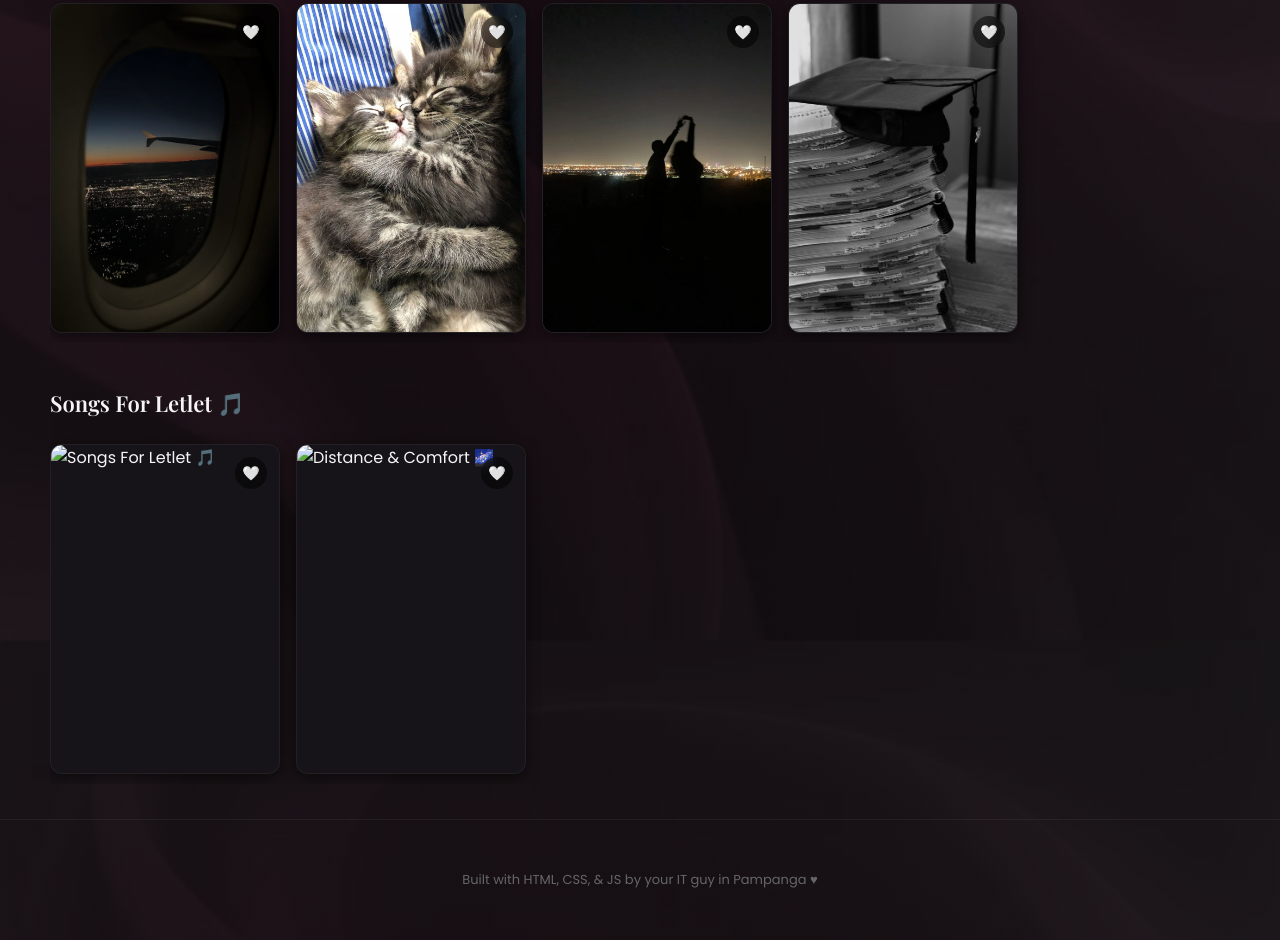
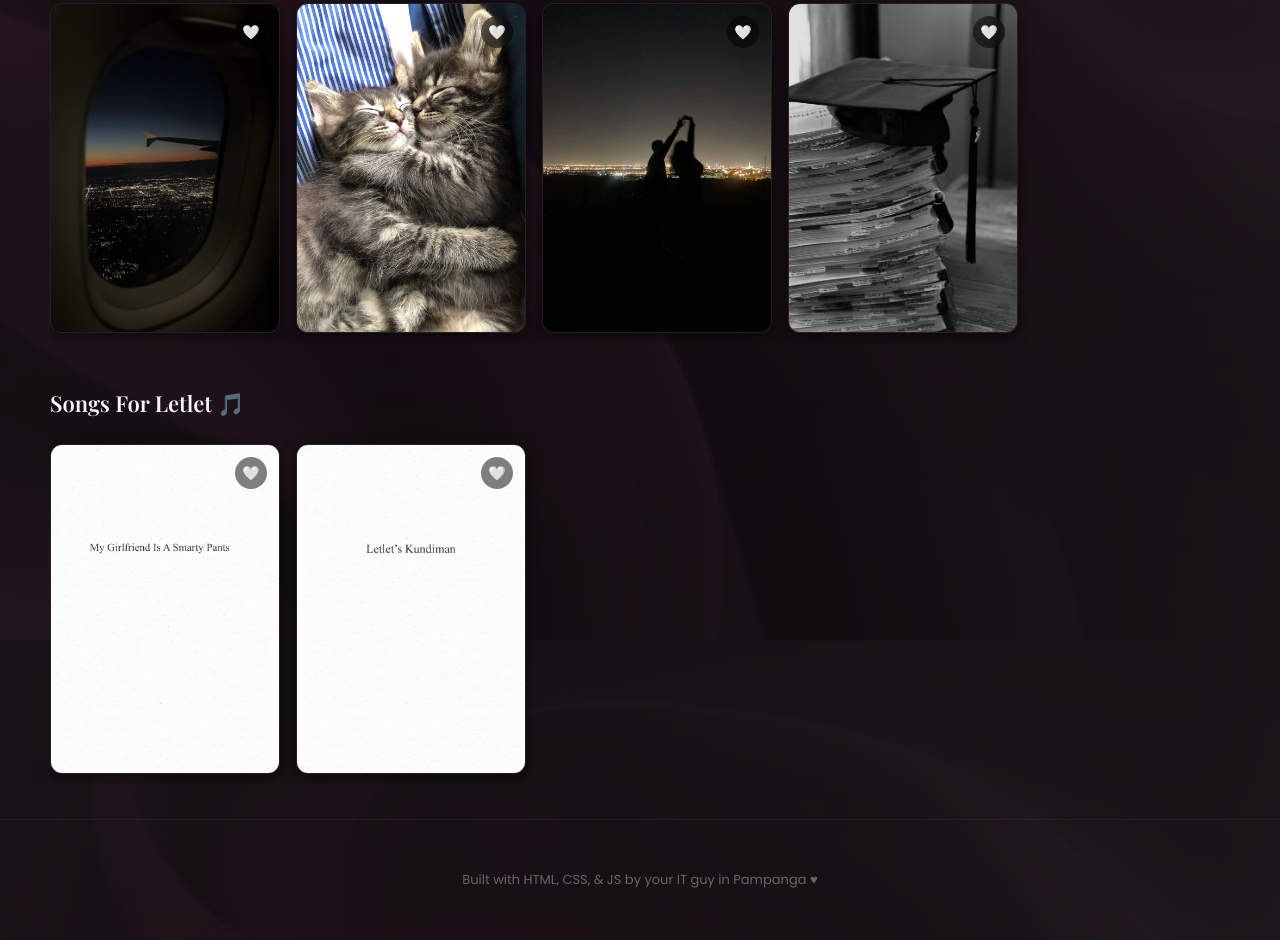
Before and after one commit to justineharoldc-cmd/lettttt, a plain HTML site: page index.html in a window 1280 px wide. Shown: the part 1635-2575 px from the top of the page. Drawn offline with nearby package versions, Linux system fonts and the light colour scheme; a web font is replaced by a local one.

Commit message:
index.html

```diff
--- a/index.html
+++ b/index.html
@@ -686,7 +686,7 @@ const collections = [
         title: "Songs For Letlet 🎵",
         items: [
             {
-                img: "IMG_6184.jpg",
+                img: "images/IMG_6184.jpg",
                 title: "Songs For Letlet 🎵",
                 date: "Track 01",
                 desc: `Ang girlfriend ko alam nya lagi ang gagawin
@@ -712,7 +712,7 @@ Ay isang nilalang
 na swerteng kumag lang`
             },
             {
-                img: "IMG_6186.jpg" ,
+                img: "images/IMG_6186.jpg" ,
                 title: "Distance & Comfort 🌌",
                 date: "Track 02",
                 desc: `Letlet's Kundiman
```
